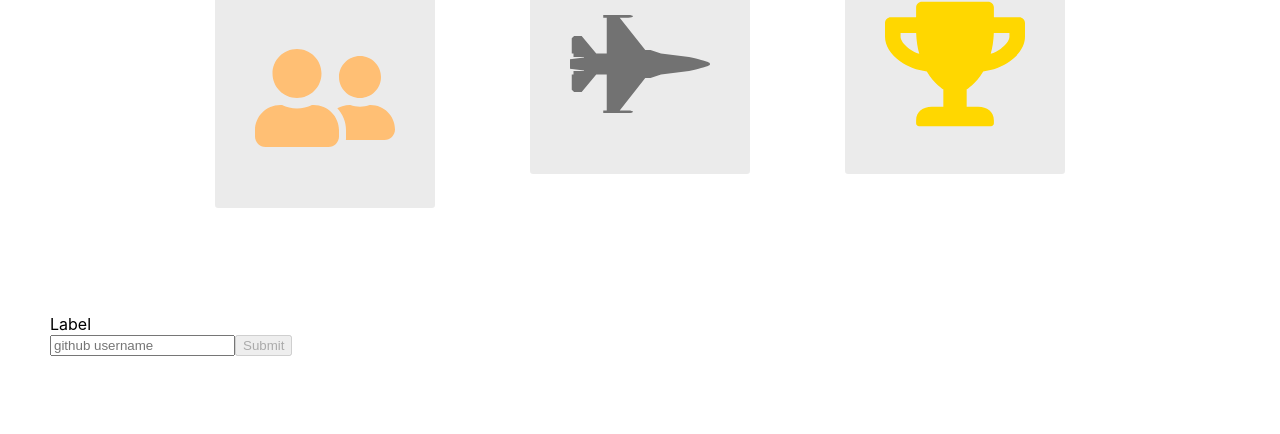
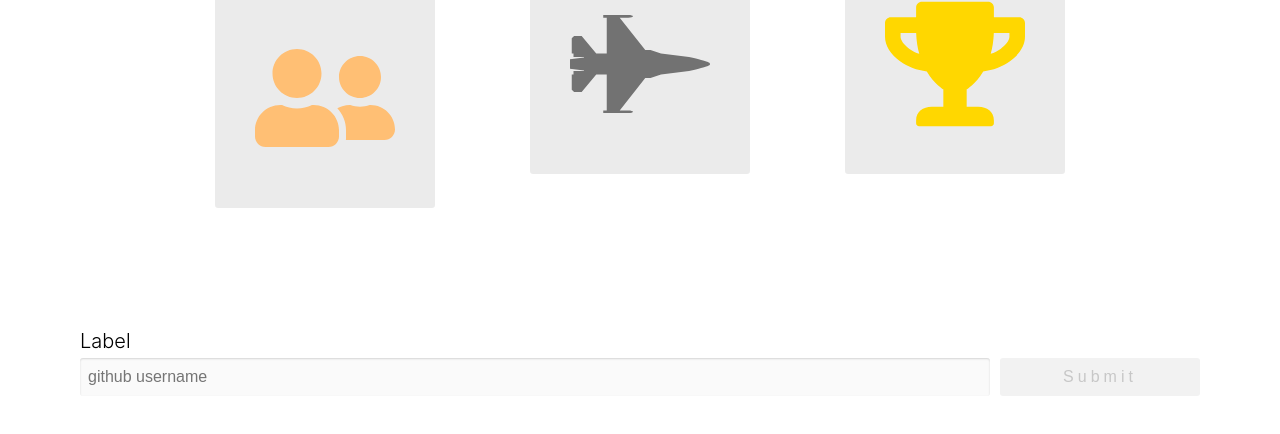
Before and after one commit to aakashsr/github-battle, a React app: page / in a window 1280 px wide. Shown: the part 312-746 px from the top of the page. Built offline with nearby package versions, Linux system fonts and the light colour scheme.

Commit message:
Added the styles for PlayerInput component

```diff
--- a/app/index.css
+++ b/app/index.css
@@ -147,3 +147,74 @@ li {
     padding: 40px;
     border-radius: 3px;
 }
+
+
+/*--------------- PlayerInput component styles ------------------*/
+
+
+
+
+.column {
+    display: flex;
+    flex-direction: column;
+}
+
+.row {
+    display: flex;
+    flex-direction: row;
+}
+
+.player {
+    flex: 1;
+    margin: 0 20px;
+    padding: 10px;
+}
+
+.player-label {
+    font-size: 20px;
+    margin: 5px 0;
+    font-weight: 300;
+}
+
+.player-inputs input {
+    padding: 8px;
+    font-size: 16px;
+    flex: 2;
+    border-radius: 3px;
+    border: none;
+    box-shadow: inset 0 1px 2px rgba(0, 0, 0, 0.15);
+}
+
+.player-inputs .input-light {
+    background: rgba(0, 0, 0, 0.02);
+}
+
+.player-inputs button {
+    flex: 1;
+    margin-left: 10px;
+}
+
+.btn {
+    padding: 10px;
+    text-decoration: uppercase;
+    letter-spacing: .25em;
+    border-radius: 3px;
+    border: none;
+    font-size: 16px;
+    display: flex;
+    justify-content: center;
+    align-items: center;
+    cursor: pointer;
+    text-decoration: none;
+    max-width: 200px;
+}
+
+.dark-btn {
+    color: #e6e6e6;
+    background: #141414;
+}
+
+.dark-btn:disabled {
+    background: #f2f2f2;
+    color: #c7c7c7;
+}
```
